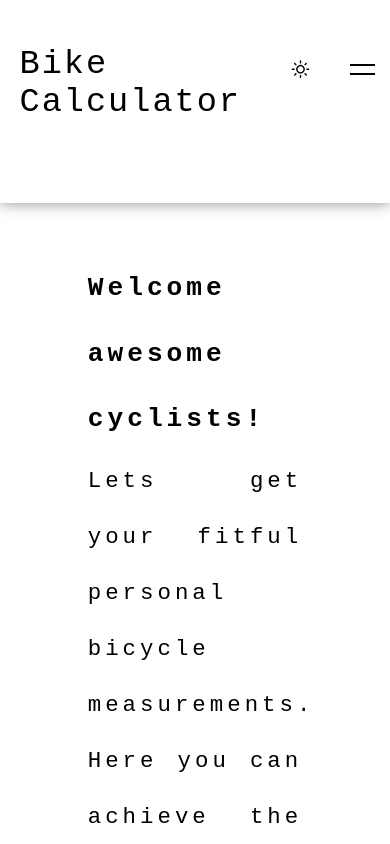
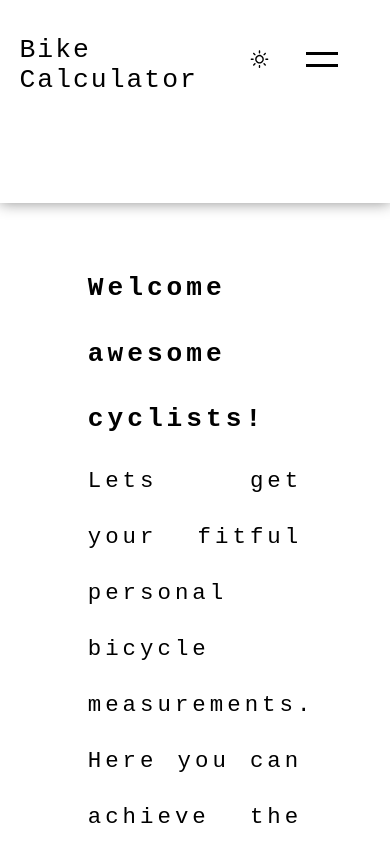
Before and after one commit to thisKonrad/bike_geometry, a Next.js app: page / in a window 390 px wide. Shown: the top 844 px of the page. Built offline with nearby package versions, Linux system fonts and the light colour scheme.

Commit message:
pudh to main basic mobile nav done

```diff
--- a/components/Header/index.jsx
+++ b/components/Header/index.jsx
@@ -5,7 +5,6 @@ import NavBar from '../NavBar';
 import Logo from '../Logo';
 import DarkModeToggle from '../DarkModeToggle';
 import MobileMenue from '../MobileMenue/index.jsx';
-
 import { useState, useEffect } from 'react';
 import {useOpen} from '../Zustand';
 import { Squeeze as Hamburger } from 'hamburger-react';
@@ -16,22 +15,6 @@ export default function Header ({currentPageTitle}) {
 
     const isOpen = useOpen(state => state.isOpen);
     const setOpen = useOpen(state => state.setOpen);
-
-/*     const [screenWidth, setScreenWidth] = useState(windowSize);
-    //const [isOpen, setOpen] = useState(false);
-
-
-
-    useEffect(() => {
-      const handleResize = () => {
-        setScreenWidth(window.innerWidth);
-      };
-        window.addEventListener('resize', handleResize);
-      return () => {
-        window.removeEventListener('resize', handleResize);
-      };
-    }, [screenWidth]); */
-
 
     const [screenWidth, setWindowWidth] = useState(0);
 
@@ -85,7 +68,7 @@ return (<>
     { screenWidth <= 1190 ?
     <div className={HeaderStyle.mobile_burger_wrap}>
     <Hamburger
-    size={25}
+    size={32}
     color={`var(--accentColor)`}
     toggled={isOpen}
     toggle={setOpen}
--- a/styles/HeaderStyle.module.css
+++ b/styles/HeaderStyle.module.css
@@ -85,14 +85,15 @@
     width: 4rem;
 }
 
+
+
 /* |||||||||||||||||||:::: MOBILE STYLE ::::|||||||||||||||||||||||||||||||| */
-
 .mobile_header{
     z-index: 999;
     display: none;
     justify-content: center;
     position: fixed;
-    font-size: 140%;
+    font-size: 110%;
     width: 100%;
     height: 24%;
     top: 0;
@@ -122,7 +123,6 @@
 
 .mobile_title{
     grid-area: 1/1/1/1;
-   /*  font-size: 160%; */
     font-weight: lighter;
     letter-spacing: 2px;
     display: inline-block;
@@ -139,7 +139,6 @@
     .header, .header_content_wrap, .searchbar_wrap{
         display: none;
     }
-
     .mobile_header{
         display: flex;
     }
```
